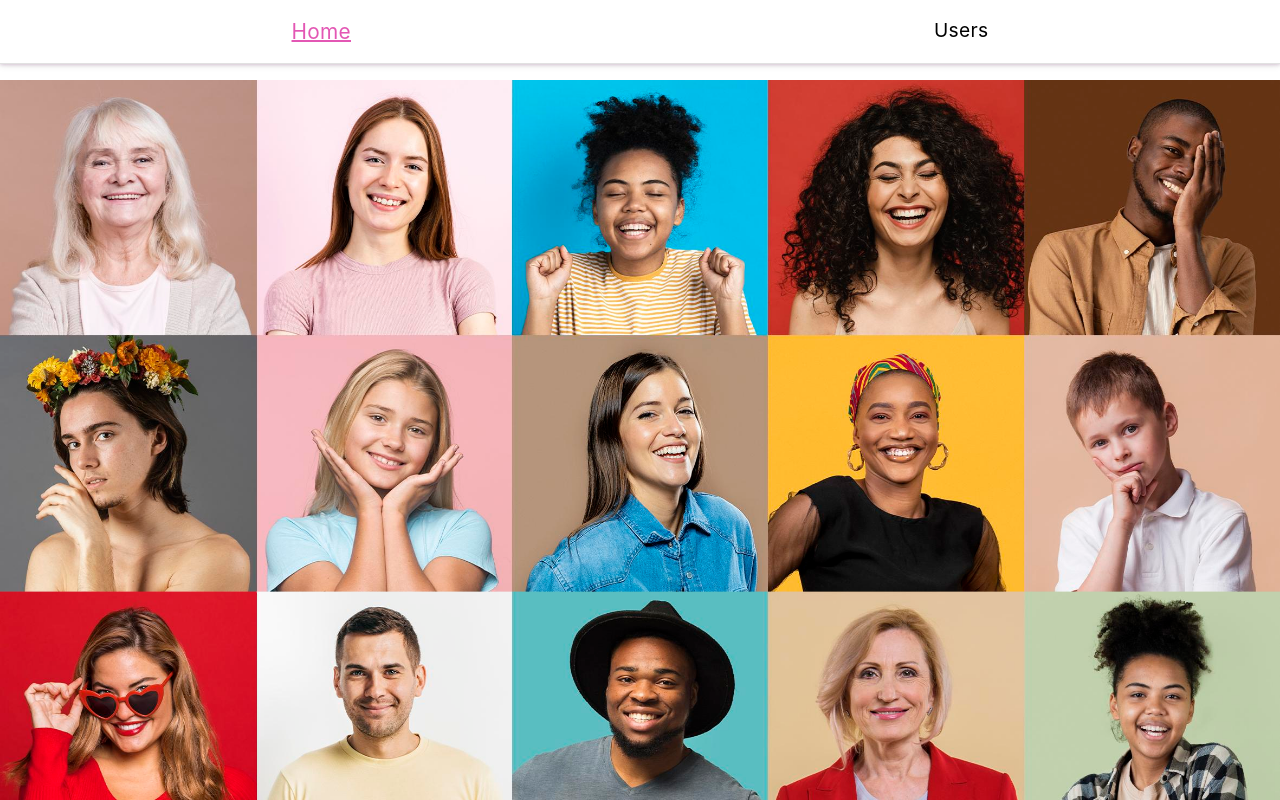
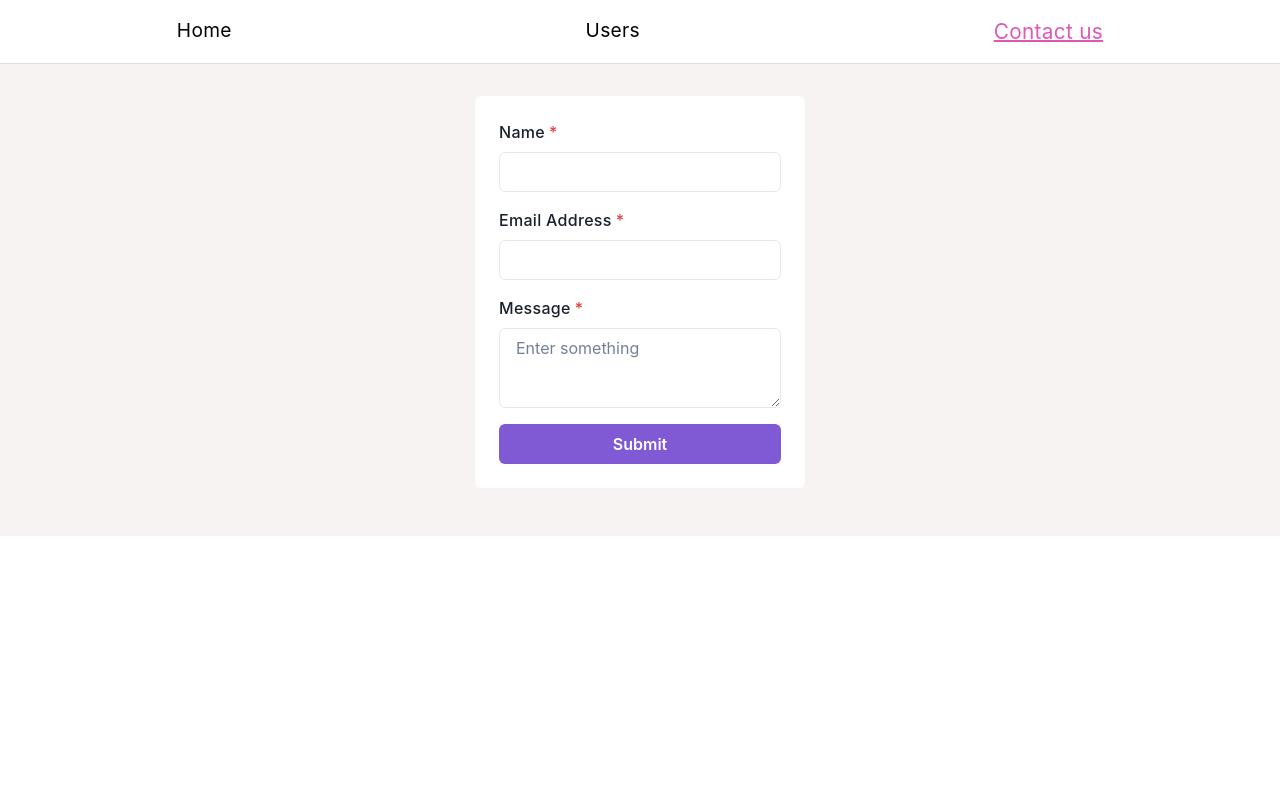
Before and after one commit to GannaKov/react-fetch-users, a React (Vite) app: page /react-fetch-users/contactus in a window 1280 px wide. Shown: the top 800 px of the page. Built offline with nearby package versions, Linux system fonts and the light colour scheme.

Commit message:
form formik

```diff
--- a/package.json
+++ b/package.json
@@ -14,6 +14,7 @@
     "@emotion/react": "^11.11.3",
     "@emotion/styled": "^11.11.0",
     "axios": "^1.6.7",
+    "formik": "^2.4.5",
     "framer-motion": "^11.0.5",
     "modern-normalize": "^2.0.0",
     "react": "^18.2.0",
--- a/src/App.jsx
+++ b/src/App.jsx
@@ -1,6 +1,6 @@
 import "./App.css";
 import { Route, Routes } from "react-router-dom"; //
-import { HashRouter as Router } from "react-router-dom";
+// import { HashRouter as Router } from "react-router-dom";
 import HomePage from "./pages/HomePage/HomePage";
 import UsersPage from "./pages/UsersPage/UsersPage";
 import SingleUserPage from "./pages/SingleUserPage/SingleUserPage";
@@ -8,22 +8,25 @@ import NotFound from "./pages/NotFound/NotFound";
 import Address from "./components/Adress/Address";
 import Contact from "./components/Contact/Contact";
 import SharedLayout from "./components/SharedLayout/SharedLayout";
+import ContactPage from "./pages/ContactPage/ContactPage";
 
 const App = () => {
   return (
-    <Router>
+    // <Router>
     <Routes>
       <Route path="/" element={<SharedLayout />}>
         <Route index element={<HomePage />} />
+
         <Route path="/users" element={<UsersPage />} />
         <Route path="/users/:id" element={<SingleUserPage />}>
           <Route path="address" element={<Address />} />
           <Route path="contact" element={<Contact />} />
         </Route>
+        <Route path="/contactus" element={<ContactPage />} />
         <Route path="*" element={<NotFound />} />
       </Route>
     </Routes>
-    </Router>
+    // </Router>
   );
 };
 
--- /dev/null
+++ b/src/components/Form/Form.jsx
@@ -0,0 +1,77 @@
+/* eslint-disable react/prop-types */
+import { useFormik } from "formik";
+import {
+  Input,
+  Button,
+  Textarea,
+  VStack,
+  Box,
+  FormLabel,
+  FormControl,
+} from "@chakra-ui/react";
+import styles from "./Form.module.css";
+
+const Form = ({ setForm }) => {
+  const formik = useFormik({
+    initialValues: {
+      email: "",
+      name: "",
+      message: "",
+    },
+    onSubmit: (values) => {
+      console.log("values", values);
+      // alert(JSON.stringify(values, null, 2));
+      const newValues = { ...values };
+      setForm(newValues, null, 2);
+      values.name = "";
+      values.email = "";
+      values.message = "";
+    },
+  });
+  return (
+    <div className={styles.pageWrp}>
+      <Box bg="white" p={6} rounded="md">
+        <form onSubmit={formik.handleSubmit}>
+          <VStack spacing={4} align="flex-start">
+            <FormControl isRequired>
+              <FormLabel htmlFor="email">Name</FormLabel>
+              <Input
+                id="name"
+                name="name"
+                type="text"
+                onChange={formik.handleChange}
+                value={formik.values.name}
+              />
+            </FormControl>
+            <FormControl isRequired>
+              <FormLabel htmlFor="email">Email Address</FormLabel>
+              <Input
+                id="email"
+                name="email"
+                type="email"
+                onChange={formik.handleChange}
+                value={formik.values.email}
+              />
+            </FormControl>
+            <FormControl isRequired>
+              <FormLabel htmlFor="message">Message</FormLabel>
+              <Textarea
+                id="message"
+                name="message"
+                value={formik.values.message}
+                placeholder="Enter something"
+                onChange={formik.handleChange}
+              />
+            </FormControl>
+
+            <Button type="submit" colorScheme="purple" width="full">
+              Submit
+            </Button>
+          </VStack>
+        </form>
+      </Box>
+    </div>
+  );
+};
+
+export default Form;
--- /dev/null
+++ b/src/components/Form/Form.module.css
@@ -0,0 +1,7 @@
+.pageWrp {
+  padding: 1rem 0;
+  display: flex;
+  align-items: center;
+  justify-content: center;
+  background-color: rgb(247, 243, 243);
+}
--- a/src/components/SharedLayout/SharedLayout.jsx
+++ b/src/components/SharedLayout/SharedLayout.jsx
@@ -31,6 +31,18 @@ const SharedLayout = () => {
                 Users
               </NavLink>
             </li>
+            <li>
+              <NavLink
+                to="/contactus"
+                className={({ isActive }) =>
+                  isActive
+                    ? `${styles.active} ${styles.headerNavLink}`
+                    : `${styles.headerNavLink}`
+                }
+              >
+                Contact us
+              </NavLink>
+            </li>
           </ul>
         </nav>
       </header>
--- a/src/main.jsx
+++ b/src/main.jsx
@@ -1,19 +1,22 @@
 import React from "react";
 
 import ReactDOM from "react-dom/client";
-// import { BrowserRouter } from "react-router-dom";
+// import { createRoot } from "react-dom/client";
+import { BrowserRouter } from "react-router-dom";
+// import { createBrowserRouter } from "react-router-dom";
 
 import { ChakraProvider } from "@chakra-ui/react";
 import App from "./App.jsx";
 import "./index.css";
 
+// const root = createRoot(document.getElementById("root"));
 ReactDOM.createRoot(document.getElementById("root")).render(
+  // root.render(
   <React.StrictMode>
-    {/* <BrowserRouter basename="/react-fetch-users"> */}
-
-    <ChakraProvider>
-      <App />
-    </ChakraProvider>
-    {/* </BrowserRouter> */}
+    <BrowserRouter basename="/react-fetch-users/">
+      <ChakraProvider>
+        <App />
+      </ChakraProvider>
+    </BrowserRouter>
   </React.StrictMode>
 );
--- /dev/null
+++ b/src/pages/ContactPage/ContactPage.jsx
@@ -0,0 +1,28 @@
+import { useState } from "react";
+import Form from "../../components/Form/Form";
+import styles from "./ContactPage.module.css";
+
+const ContactPage = () => {
+  const [form, setForm] = useState(null);
+
+  // function handleSubmit(fromForm) {
+  //   setForm(fromForm);
+  //   console.log(fromForm);
+  // }
+
+  return (
+    <div className={styles.pageWrp}>
+      <Form setForm={setForm} />
+      {form && (
+        <>
+          <p>Result</p>
+          <p>{form.name}</p>
+          <p>{form.email}</p>
+          <p>{form.message}</p>
+        </>
+      )}
+    </div>
+  );
+};
+
+export default ContactPage;
--- /dev/null
+++ b/src/pages/ContactPage/ContactPage.module.css
@@ -0,0 +1,7 @@
+.pageWrp {
+  padding: 1rem 0 2rem;
+  /* display: flex;
+  align-items: center;
+  justify-content: center; */
+  background-color: rgb(247, 243, 243);
+}
```
Also changed, not shown: 1 other file (tests, documents, lock files or other folders). Lines whose indentation alone changed are shown as unchanged.
